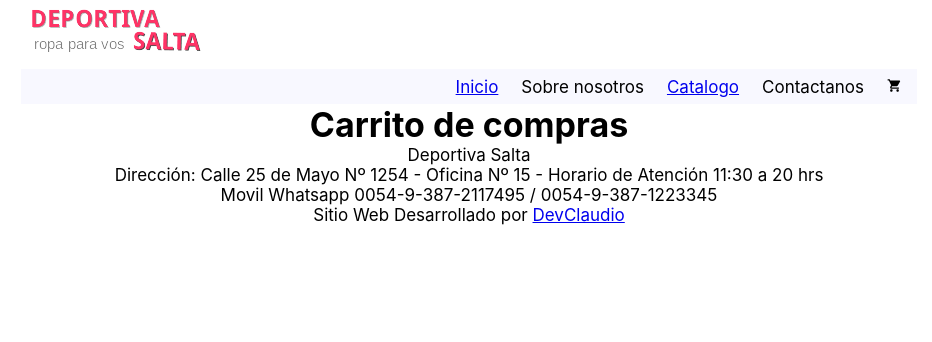
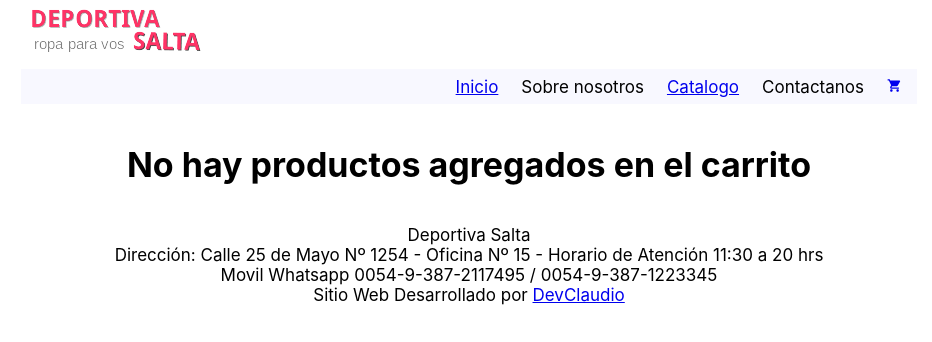
Before and after one commit to claudiososa/deportivasaltasosa, a React (Create React App) app: page /cart in a window 1280 px wide. Shown: the top 342 px of the page, without its empty margins (171-1103 px from the left). Built offline with nearby package versions, Linux system fonts and the light colour scheme.

Commit message:
Tarea 10 context

```diff
--- /dev/null
+++ b/src/assets/styles/cart.css
@@ -0,0 +1,12 @@
+.showContent {
+    display:flex;
+    margin-top:2rem;
+    margin-bottom:2rem;
+    flex-direction: column;
+    justify-content: center;
+    align-items: center;
+}
+
+.hideContent {
+    display:none
+}
--- a/src/components/Cart.js
+++ b/src/components/Cart.js
@@ -1,9 +1,45 @@
-import React from 'react'
+import React, {useContext} from 'react'
+import CartContext from '../context/CartContext'
+import '../assets/styles/cart.css';
 
 export default function Cart() {
+
+    const { cart,removeItem,clear } = useContext(CartContext)
+
+
+    console.log(cart);
     return (
-        <div>
+        <div className="showContent">
+            <div className={ (cart.length > 0) ? "hideContent" : "showContent" }>
+                <h1>No hay productos agregados en el carrito</h1>
+            </div>
+            <div className={ (cart.length > 0) ? "showContent" : "hideContent" }>
             <strong><h1>Carrito de compras</h1></strong>
+            <table>
+                <thead>
+                    <th>Id</th>
+                    <th>Descripcion</th>
+                    <th>Precio U.</th>
+                    <th>Cantidad</th>
+                    <th>Subtotal</th>
+                    <th>Quitar</th>
+                </thead>
+            {cart.map( item => {
+                return (<>
+                    <tr>
+                        <td>{item.id}</td>
+                        <td>{item.title}</td>
+                        <td>{item.price}</td>
+                        <td>{item.qty}</td>
+                        <td>{ item.price * item.qty }</td>
+                        <td><button onClick={ () =>  removeItem(item.id) }>Quitar</button></td>
+                    </tr>
+                    </>
+                )
+                } )}
+            </table>
+            <button onClick={ clear }><strong>Vaciar Carrito</strong></button>
+            </div>
         </div>
     )
 }
--- a/src/components/CartWidget.js
+++ b/src/components/CartWidget.js
@@ -1,10 +1,11 @@
 import React from 'react'
+import { Link } from 'react-router-dom';
 import ShoppingCartIcon from '@material-ui/icons/ShoppingCart';
 
 export default function CartWidget() {
     return (
         <span>
-            <ShoppingCartIcon />
+            <Link to="/cart"><ShoppingCartIcon /></Link>
         </span>
     )
 }
--- a/src/components/ItemDetail.js
+++ b/src/components/ItemDetail.js
@@ -1,9 +1,12 @@
-import React, { useState, useEffect } from 'react';
+import React, { useContext, useState, useEffect } from 'react';
 import {Link} from 'react-router-dom';
 import '../assets/styles/Item.css';
 import  ItemCount from './ ItemCount';
+import CartContext from '../context/CartContext';
 
 const ItemDetail = (props) =>  {
+
+    const cartContext = useContext(CartContext);
 
     const [addItem, setAddItem] = useState(0);
     const [displayElement,setDisplayElement] = useState('none');
@@ -30,7 +33,7 @@ const ItemDetail = (props) =>  {
                 <ItemCount onAdd={onAdd} stock={props.stock}
                             initial={ 1 }/>
                 </span>
-                <Link to="/cart"><button style={{ "display": displayElement }}>Termina tu compra</button></Link>
+                <Link to="/cart"><button onClick={() => cartContext.addToCart(props, addItem)} style={{ "display": displayElement }}>Termina tu compra</button></Link>
             </div>
         </div>
     )
--- /dev/null
+++ b/src/components/Provider.js
@@ -0,0 +1,55 @@
+import React, { useState } from 'react'
+import { Provider } from '../context/CartContext'
+
+const CustomProvider = ({children}) => {
+
+    const [cart, setCart] = useState([]);
+
+    const [totalQty, setTotalQty] = useState(0);
+    const [totalPrice, setTotalPrice] = useState(0);
+
+    const addToCart = (item, qty) => { // agregar cierta cantidad de un ítem al carrito
+        let duplicate = isInCart(item.id)
+
+        if (duplicate) {//si el producto ya existe en el carrito, solo modifico cantidad
+
+            let cartTmp = cart;
+            cartTmp.find(element => element.id === item.id).qty = qty;
+            setCart(cartTmp);
+
+        } else {// el producto no existe en el carrito
+            setCart([...cart, { ...item, qty } ]);
+        }
+        setTotalQty(prev => prev + qty);
+    }
+    const removeItem = (id) => { // Remover un item del cart usando su id
+        let cartTmp = cart.filter(element => element.id != id);;
+        setCart(cartTmp);
+    }
+    const clear = () => { // Remover todos los items
+        setCart([]);
+        setTotalQty(0);
+        setTotalPrice(0);
+    }
+
+    const isInCart = (id) => { //true|false
+        const existe = cart.find(item => item.id === id);
+
+        if(existe===undefined) {
+            return false
+        } else {
+            return true
+        }
+
+    }
+
+    return (
+        <div>
+            <Provider value={{ cart, setCart, addToCart, removeItem, clear, isInCart, totalQty, totalPrice }}>
+                {children}
+            </Provider>
+        </div>
+    )
+}
+
+export default CustomProvider
--- /dev/null
+++ b/src/context/CartContext.js
@@ -0,0 +1,7 @@
+import { createContext } from 'react';
+
+const cartContext = createContext([]);
+
+export const { Provider } = cartContext;
+
+export default cartContext;
--- a/src/routes/App.js
+++ b/src/routes/App.js
@@ -1,18 +1,19 @@
-// import React from 'react';
 import { BrowserRouter, Route, Switch} from "react-router-dom";
 import '../assets/styles/App.css';
-// import NavBar from  '../components/NavBar';
 import Home from  '../components/Home';
 import Layout from  '../components/Layout';
 import NotFound from  '../components/NotFound';
 import ItemListContainer from '../components/ItemListContainer';
 import ItemDetailContainer from '../components/ItemDetailContainer';
 import Cart from '../components/Cart';
+import CartContext from '../context/CartContext';
+import Provider from '../components/Provider';
 
 const App = () => {
   return (
     <div className="container">
       <BrowserRouter>
+        <Provider>
           <Layout>
             <Switch>
               <Route exact path="/" component={Home} />
@@ -23,6 +24,7 @@ const App = () => {
               <Route component={NotFound} />
             </Switch>
           </Layout>
+        </Provider>
       </BrowserRouter>
     </div>
   )
```
Lines whose indentation alone changed are shown as unchanged.
